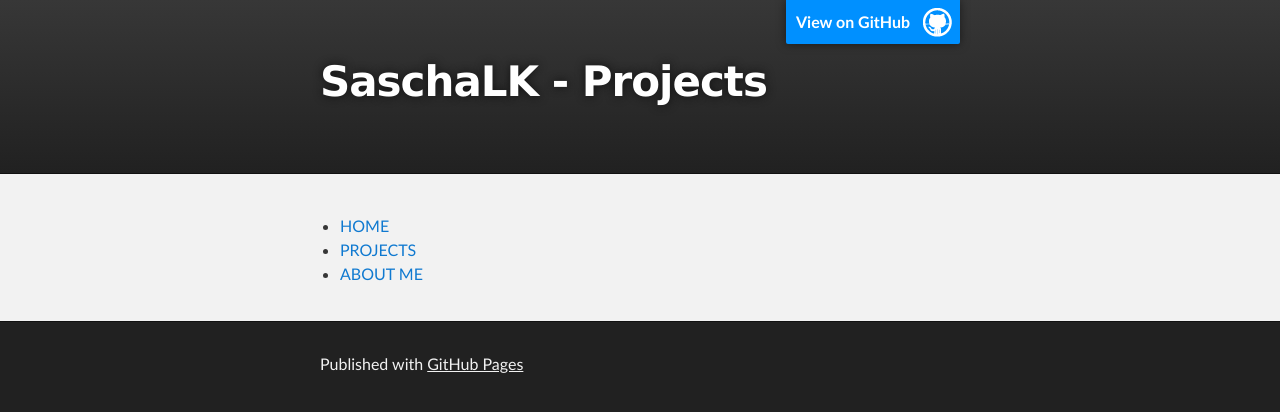
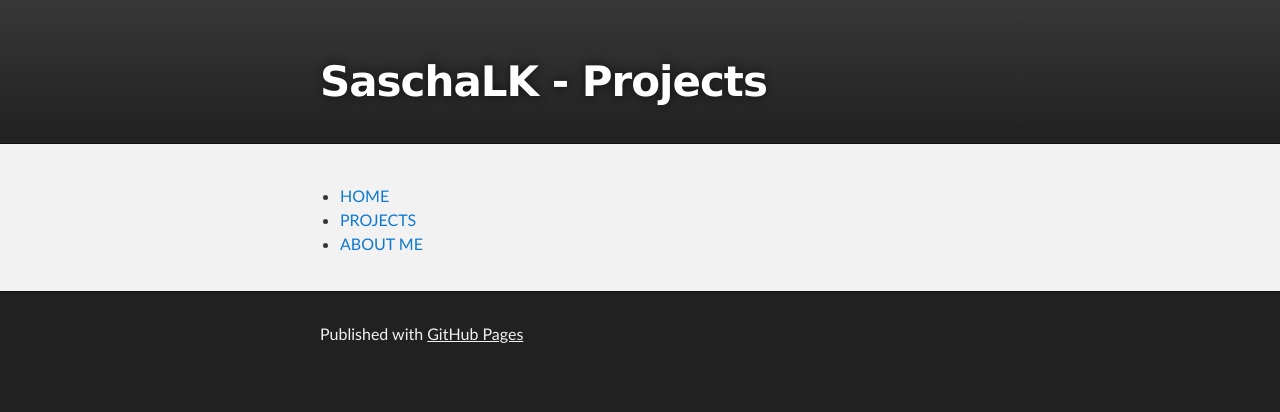
Before and after one commit to SaschaLK/SaschaLK.github.io, a Jekyll site: the page built from index.md, in a window 1280 px wide. Shown: the top 412 px of the page. Built offline with Jekyll 4.4.1, drawn with Linux system fonts in a browser that asks for light colours; our own code applies the rules of GitHub Pages for plain Markdown files; the repository's description, which GitHub fills in, is left out.

Commit message:
cleanup header from template

```diff
--- a/_layouts/default.html
+++ b/_layouts/default.html
@@ -17,10 +17,14 @@
     <!-- HEADER -->
     <div id="header_wrap" class="outer">
         <header class="inner">
+         <!-- View on Github Banner
           <a id="forkme_banner" href="{{ site.github.repository_url }}">View on GitHub</a>
-
+          -->
+          <!-- old Header input
+          {{ site.title | default: site.github.repository_name }}
+          <h2 id="project_tagline">{{ site.description | default: site.github.project_tagline }}</h2>
+          -->
           <h1 id="project_title">SaschaLK - Projects</h1>
-          <h2 id="project_tagline">{{ site.description | default: site.github.project_tagline }}</h2>
 
           {% if site.show_downloads %}
             <section id="downloads">
```
